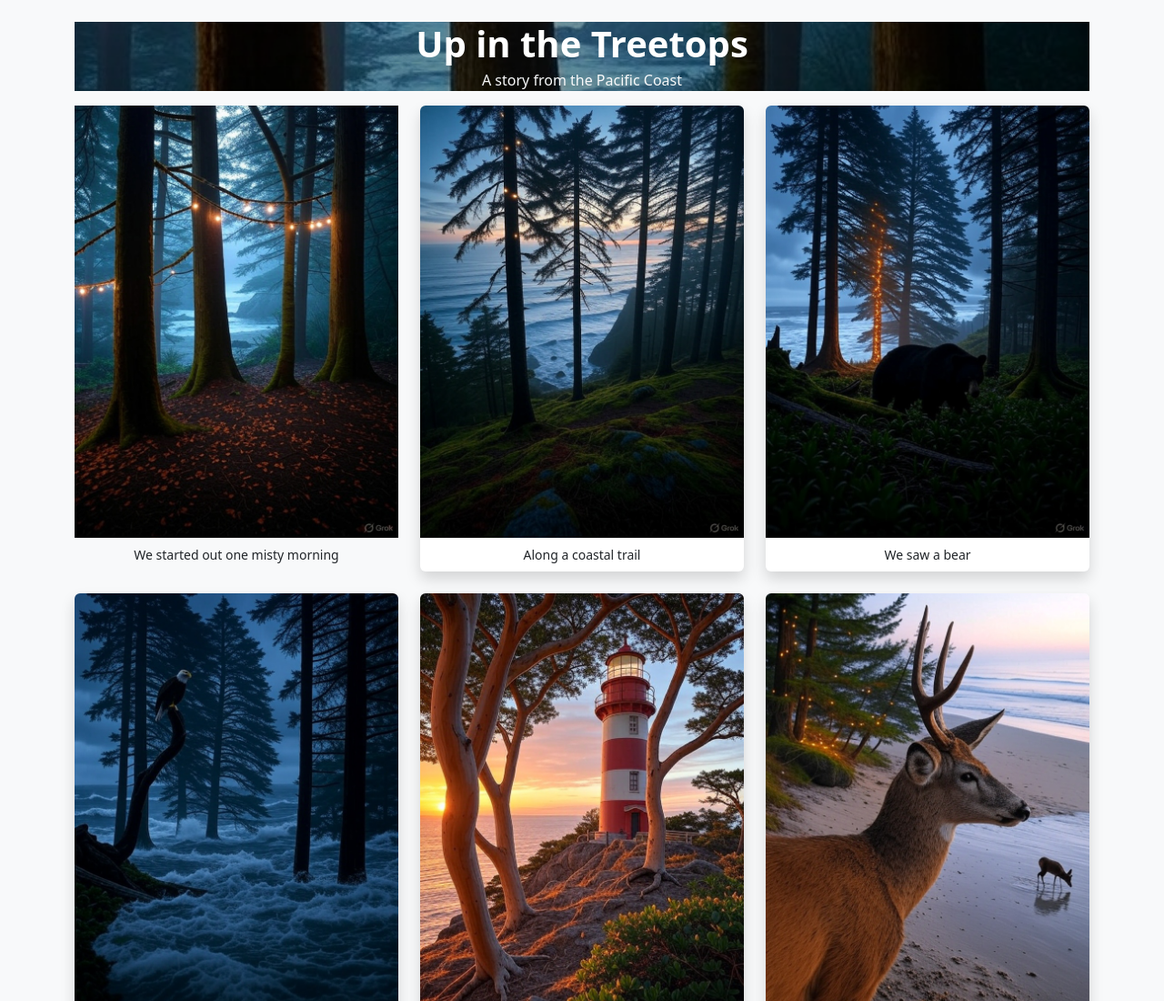
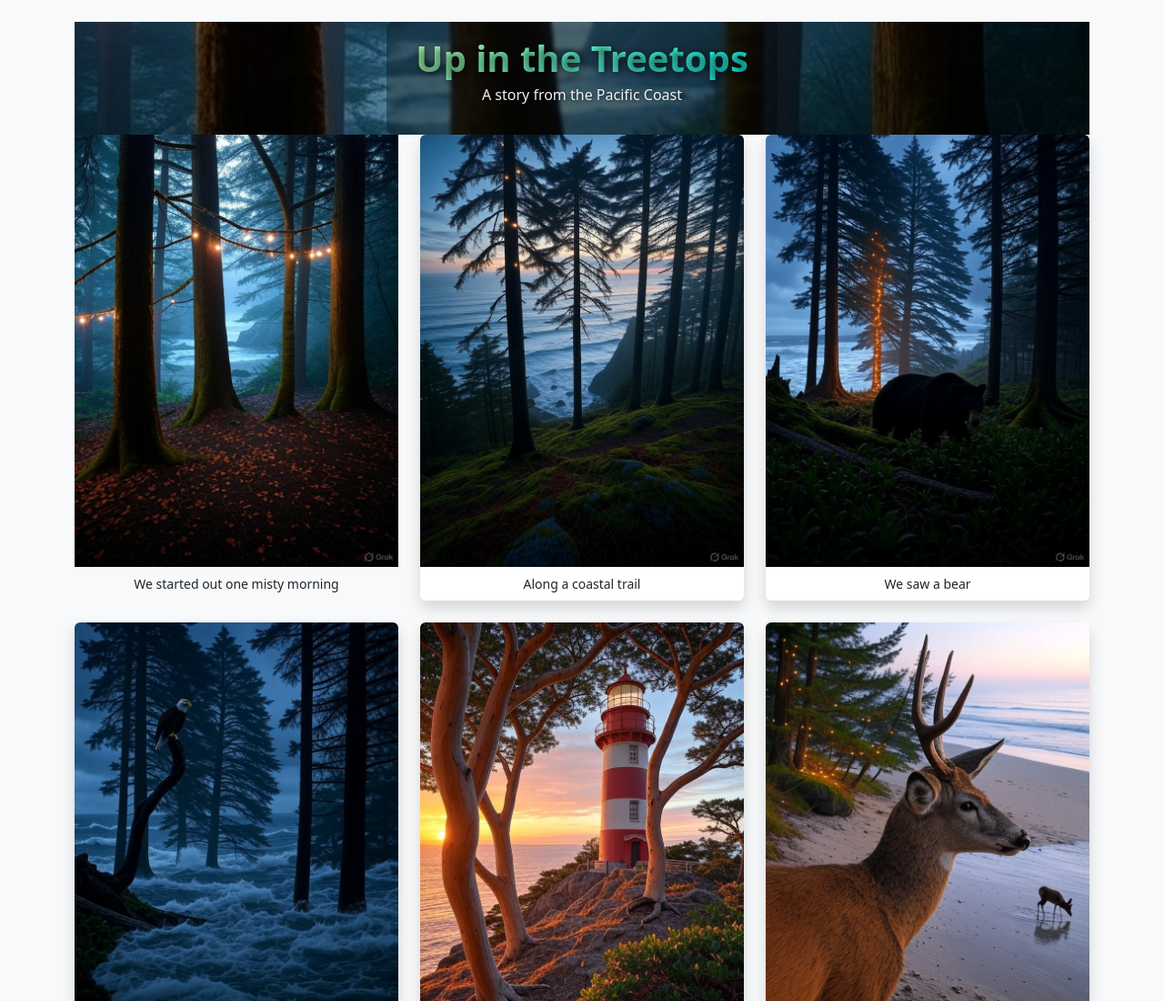
Before and after one commit to Stewysthings/coastalforest, a plain HTML site: page index.html in a window 1280 px wide. Shown: the top 1100 px of the page at 91% size. Drawn offline with nearby package versions, Linux system fonts and the light colour scheme.

Commit message:
upgraded heading with color

```diff
--- a/index.html
+++ b/index.html
@@ -20,19 +20,38 @@
   background-position: center;
   position: relative;
 ">
-        <!-- Dark overlay -->
         <div style="
     position: absolute;
     top: 0; left: 0; right: 0; bottom: 0;
     background: rgba(0,0,0,0.4);
   "></div>
 
-        <!-- Content on top -->
-        <div style="position: relative; z-index: 1;">
-            <h1 class="text-4xl fw-bold mb-1">Up in the Treetops</h1>
-            <p class="text-light">A story from the Pacific Coast</p>
+        <div style="
+    position: relative;
+    z-index: 1;
+    background: rgba(0, 0, 0, 0.3);
+    padding: 1rem 2rem;
+    border-radius: 0.5rem;
+    display: inline-block;
+    backdrop-filter: blur(2px); /* subtle glass effect */
+  ">
+            <h1 style="
+      background: linear-gradient(135deg, #b3ffab, #12fff7);
+      -webkit-background-clip: text;
+      -webkit-text-fill-color: transparent;
+      text-shadow: 2px 2px 8px rgba(0,0,0,0.7);
+      font-size: 2.5rem;
+      font-weight: bold;
+      margin-bottom: 0.25rem;
+    ">Up in the Treetops</h1>
+            <p style="
+      color: #f0f0f0;
+      text-shadow: 1px 1px 4px rgba(0,0,0,0.7);
+      font-size: 1rem;
+    ">A story from the Pacific Coast</p>
         </div>
     </header>
+
 
 
 
```
